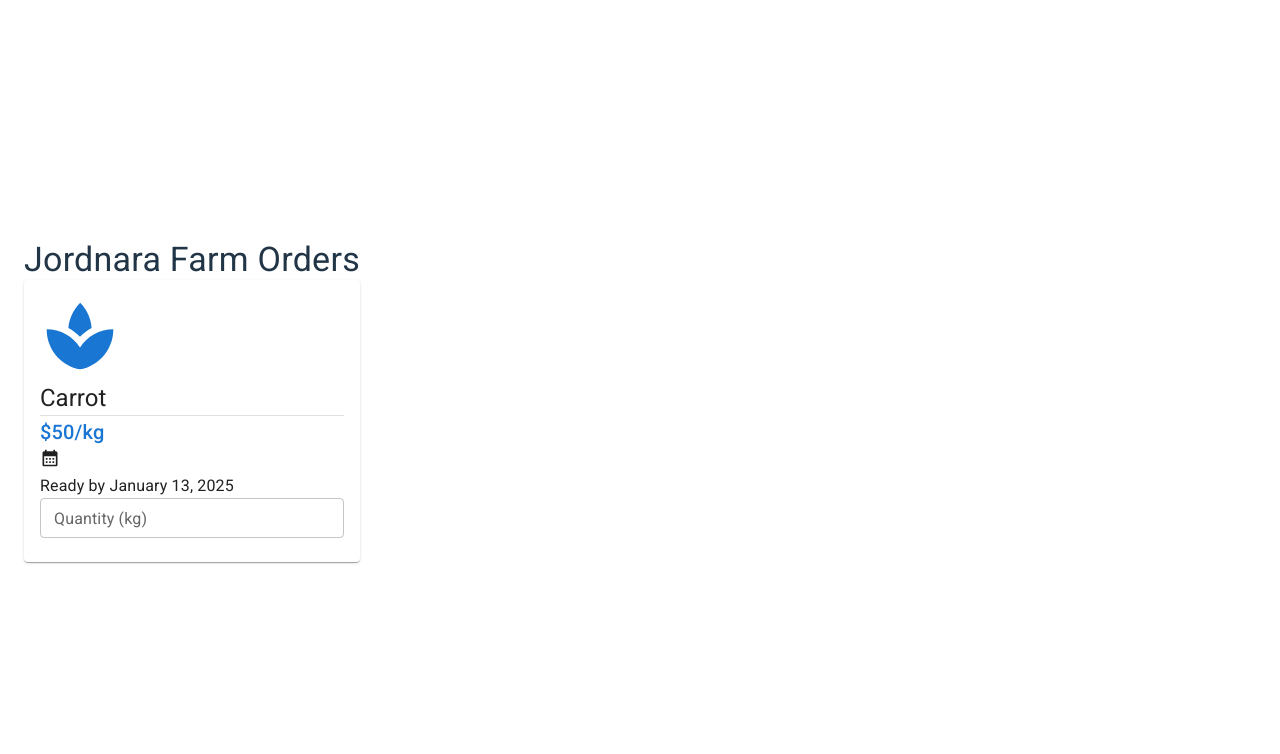
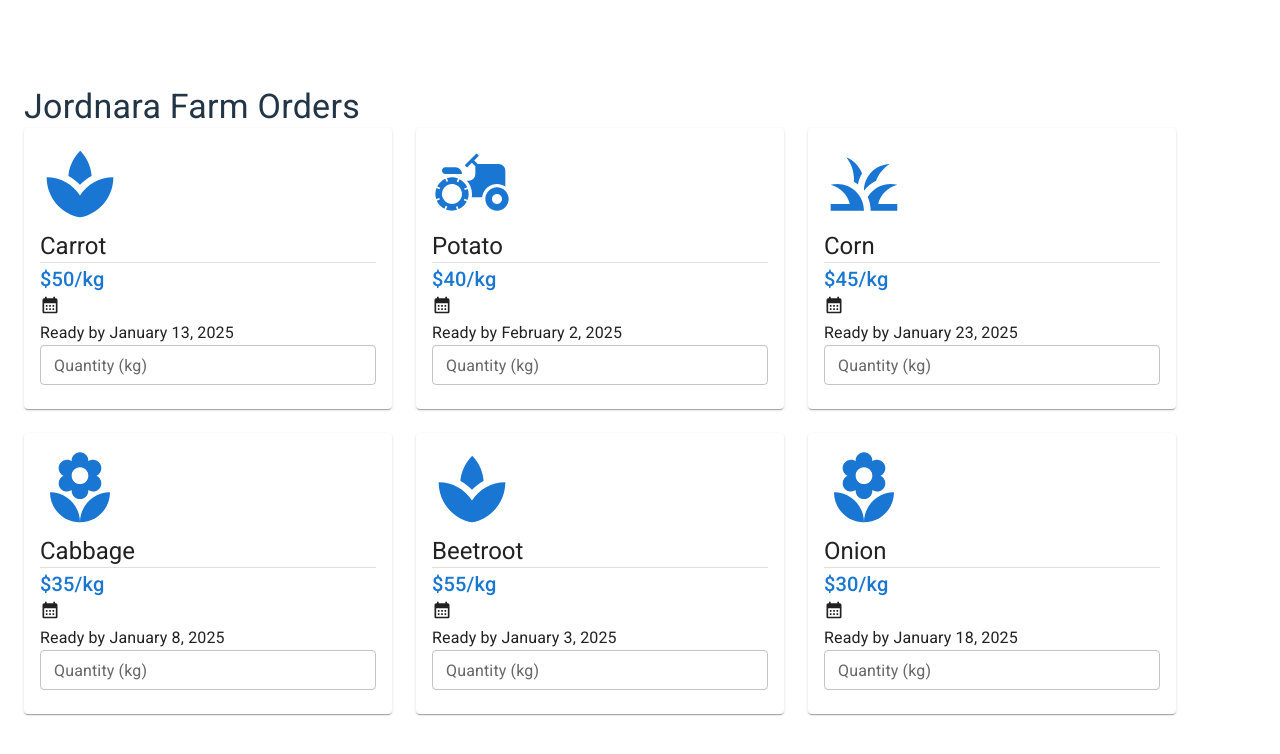
Before and after one commit to erikakerman/jordnara, a React (Vite) app: page / in a window 1280 px wide. Shown: the top 754 px of the page. Built offline with nearby package versions, Linux system fonts and the light colour scheme.

Commit message:
more cards added

```diff
--- a/src/App.jsx
+++ b/src/App.jsx
@@ -6,19 +6,82 @@ import {
   Box,
   TextField,
   Divider,
+  Grid,
 } from "@mui/material";
-import { Spa, CalendarMonth } from "@mui/icons-material";
+import {
+  Spa,
+  CalendarMonth,
+  Grass,
+  LocalFlorist,
+  Agriculture,
+} from "@mui/icons-material";
 import { useState } from "react";
+import PropTypes from "prop-types";
 
-const App = () => {
-  const [quantity, setQuantity] = useState("");
+const crops = [
+  {
+    id: 1,
+    name: "Carrot",
+    pricePerKg: 50,
+    growingPeriodDays: 70,
+    Icon: Spa,
+  },
+  {
+    id: 2,
+    name: "Potato",
+    pricePerKg: 40,
+    growingPeriodDays: 90,
+    Icon: Agriculture,
+  },
+  {
+    id: 3,
+    name: "Corn",
+    pricePerKg: 45,
+    growingPeriodDays: 80,
+    Icon: Grass,
+  },
+  {
+    id: 4,
+    name: "Cabbage",
+    pricePerKg: 35,
+    growingPeriodDays: 65,
+    Icon: LocalFlorist,
+  },
+  {
+    id: 5,
+    name: "Beetroot",
+    pricePerKg: 55,
+    growingPeriodDays: 60,
+    Icon: Spa,
+  },
+  {
+    id: 6,
+    name: "Onion",
+    pricePerKg: 30,
+    growingPeriodDays: 75,
+    Icon: LocalFlorist,
+  },
+];
 
-  const handleQuantityChange = (value) => {
-    if (value === "" || value >= 0) {
-      setQuantity(value);
-    }
+// Define prop types for CropCard
+CropCard.propTypes = {
+  crop: PropTypes.shape({
+    id: PropTypes.number.isRequired,
+    name: PropTypes.string.isRequired,
+    pricePerKg: PropTypes.number.isRequired,
+    growingPeriodDays: PropTypes.number.isRequired,
+    Icon: PropTypes.elementType.isRequired,
+  }).isRequired,
+  quantity: PropTypes.oneOfType([PropTypes.string, PropTypes.number]),
+  onQuantityChange: PropTypes.func.isRequired,
 };
 
+// Default props
+CropCard.defaultProps = {
+  quantity: "",
+};
+
+function CropCard({ crop, quantity, onQuantityChange }) {
   const calculateHarvestDate = (days) => {
     const date = new Date();
     date.setDate(date.getDate() + days);
@@ -30,20 +93,15 @@ const App = () => {
   };
 
   return (
-    <Container maxWidth="sm" className="mt-8">
-      <Typography variant="h4" component="h1" className="mb-6 text-center">
-        Jordnara Farm Orders
-      </Typography>
-
-      <Card className="max-w-sm mx-auto">
+    <Card className="h-full">
       <CardContent className="flex flex-col gap-4">
         {/* Icon and Title Section */}
         <Box className="text-center">
           <Box className="flex justify-center mb-2">
-              <Spa sx={{ fontSize: 80, color: "primary.main" }} />
+            <crop.Icon sx={{ fontSize: 80, color: "primary.main" }} />
           </Box>
           <Typography variant="h5" className="font-medium">
-              Carrot
+            {crop.name}
           </Typography>
         </Box>
 
@@ -52,12 +110,12 @@ const App = () => {
         {/* Price and Harvest Info Section */}
         <Box className="text-center">
           <Typography variant="h6" color="primary" className="mb-1">
-              $50/kg
+            ${crop.pricePerKg}/kg
           </Typography>
           <Box className="flex items-center justify-center gap-1 text-gray-600">
             <CalendarMonth fontSize="small" />
             <Typography variant="body1">
-                Ready by {calculateHarvestDate(70)}
+              Ready by {calculateHarvestDate(crop.growingPeriodDays)}
             </Typography>
           </Box>
         </Box>
@@ -67,15 +125,47 @@ const App = () => {
           label="Quantity (kg)"
           type="number"
           value={quantity}
-            onChange={(e) => handleQuantityChange(e.target.value)}
+          onChange={(e) => onQuantityChange(crop.id, e.target.value)}
           inputProps={{ min: 0 }}
           size="small"
           fullWidth
         />
       </CardContent>
     </Card>
+  );
+}
+
+function App() {
+  const [quantities, setQuantities] = useState({});
+
+  const handleQuantityChange = (cropId, value) => {
+    if (value === "" || value >= 0) {
+      setQuantities((prev) => ({
+        ...prev,
+        [cropId]: value,
+      }));
+    }
+  };
+
+  return (
+    <Container maxWidth="lg" className="mt-8 mb-8">
+      <Typography variant="h4" component="h1" className="mb-6 text-center">
+        Jordnara Farm Orders
+      </Typography>
+
+      <Grid container spacing={3}>
+        {crops.map((crop) => (
+          <Grid item xs={12} sm={6} md={4} key={crop.id}>
+            <CropCard
+              crop={crop}
+              quantity={quantities[crop.id] || ""}
+              onQuantityChange={handleQuantityChange}
+            />
+          </Grid>
+        ))}
+      </Grid>
     </Container>
   );
-};
+}
 
 export default App;
```
Lines whose indentation alone changed are shown as unchanged.
